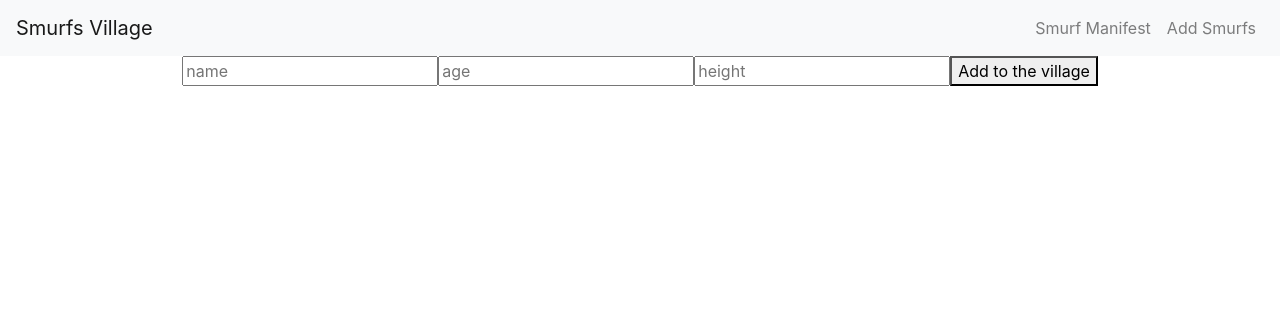
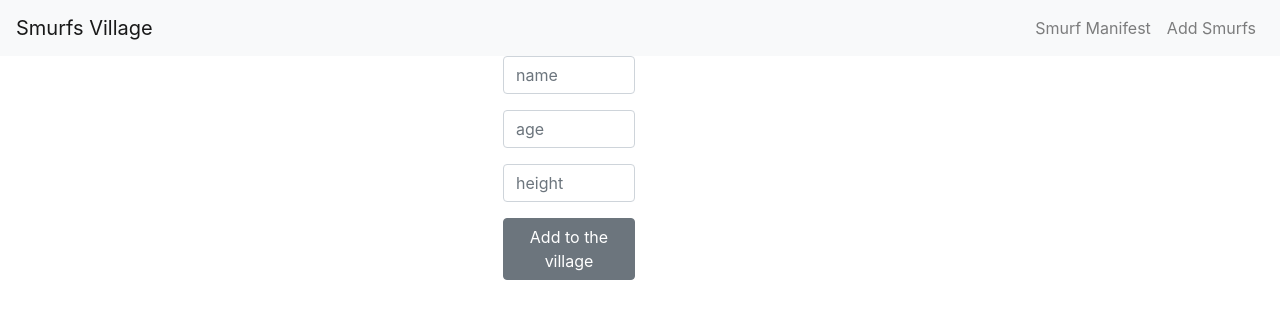
Before and after one commit to bloominstituteoftechnology/Sprint-Challenge-React-Smurfs, a React (Create React App) app in the folder village/: page /smurf-form in a window 1280 px wide. Shown: the top 318 px of the page. Built offline with nearby package versions, Linux system fonts and the light colour scheme; no server answers.

Commit message:
Update the look of the Add to village and centered it.

```diff
--- a/village/src/components/SmurfForm.js
+++ b/village/src/components/SmurfForm.js
@@ -1,31 +1,30 @@
-import React, { Component } from 'react';
-import axios from "axios"
+import React, { Component } from "react";
+import { Col, FormGroup, Form, Input, Button, Row } from "reactstrap";
 class SmurfForm extends Component {
   constructor(props) {
     super(props);
     this.state = {
-      name: '',
-      age: '',
-      height: ''
+      name: "",
+      age: "",
+      height: ""
     };
   }
 
-  addSmurf = (event) => {
+  addSmurf = event => {
     event.preventDefault();
     const addSmurf = {
       name: this.state.name,
       age: this.state.age,
       height: this.state.height
-    }
+    };
 
-    this.props.addASmurf(addSmurf)
+    this.props.addASmurf(addSmurf);
     this.setState({
-      name: '',
-      age: '',
-      height: ''
-    })
-
-  }
+      name: "",
+      age: "",
+      height: ""
+    });
+  };
 
   handleInputChange = e => {
     this.setState({ [e.target.name]: e.target.value });
@@ -33,28 +32,40 @@ class SmurfForm extends Component {
 
   render() {
     return (
-      <div className="SmurfForm">
+      <div className="d-flex justify-content-center">
+        <Form>
+          <Row form>
+            <Col lg={6}>
               <form onSubmit={this.addSmurf}>
-          <input
+                <FormGroup>
+                  <Input
                     onChange={this.handleInputChange}
                     placeholder="name"
                     value={this.state.name}
                     name="name"
                   />
-          <input
+                </FormGroup>
+                <FormGroup>
+                  <Input
                     onChange={this.handleInputChange}
                     placeholder="age"
                     value={this.state.age}
                     name="age"
                   />
-          <input
+                </FormGroup>
+                <FormGroup>
+                  <Input
                     onChange={this.handleInputChange}
                     placeholder="height"
                     value={this.state.height}
                     name="height"
                   />
-          <button type="submit">Add to the village</button>
+                </FormGroup>
+                <Button type="submit">Add to the village</Button>
               </form>
+            </Col>
+          </Row>
+        </Form>
       </div>
     );
   }
```
Lines whose indentation alone changed are shown as unchanged.
